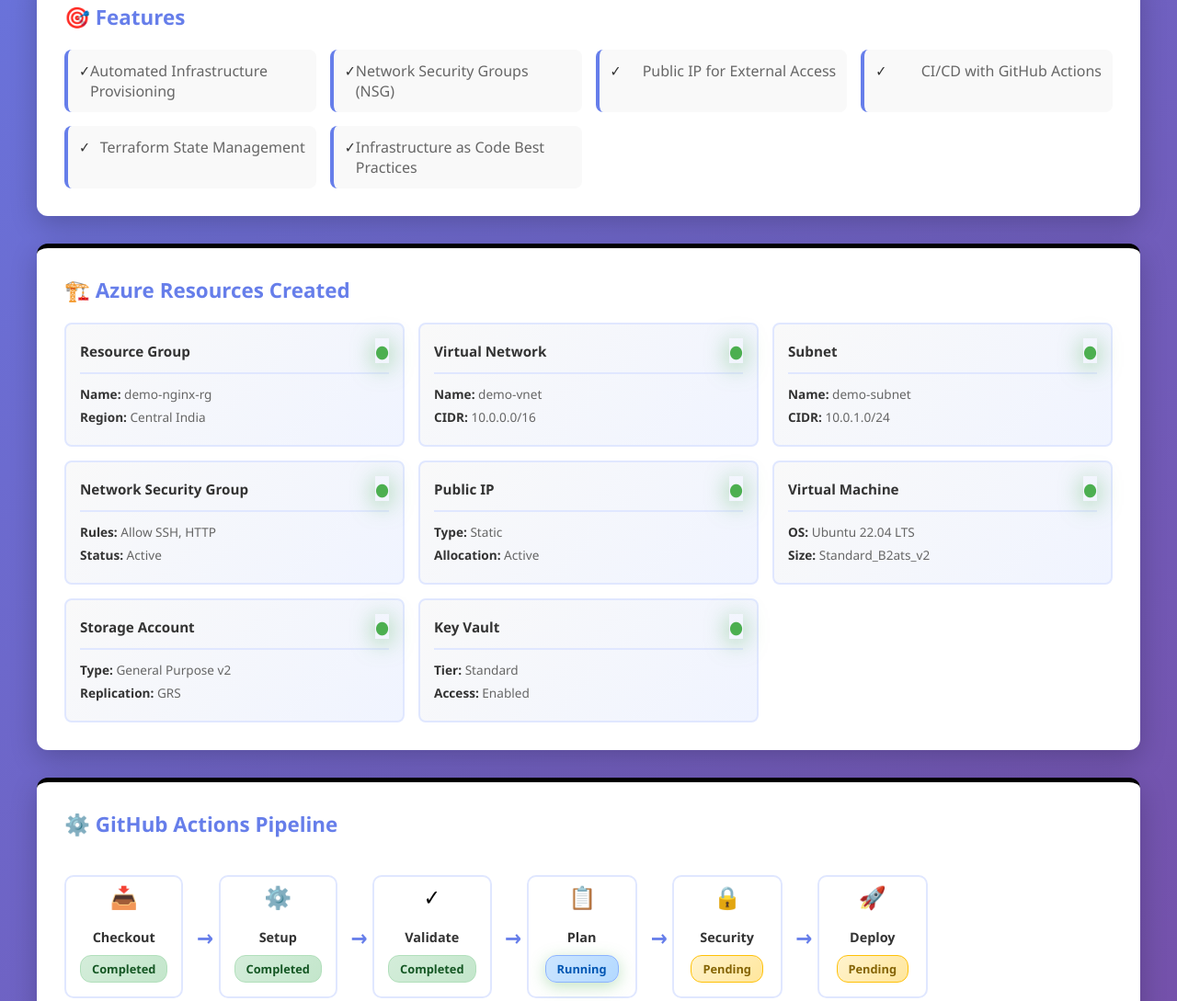
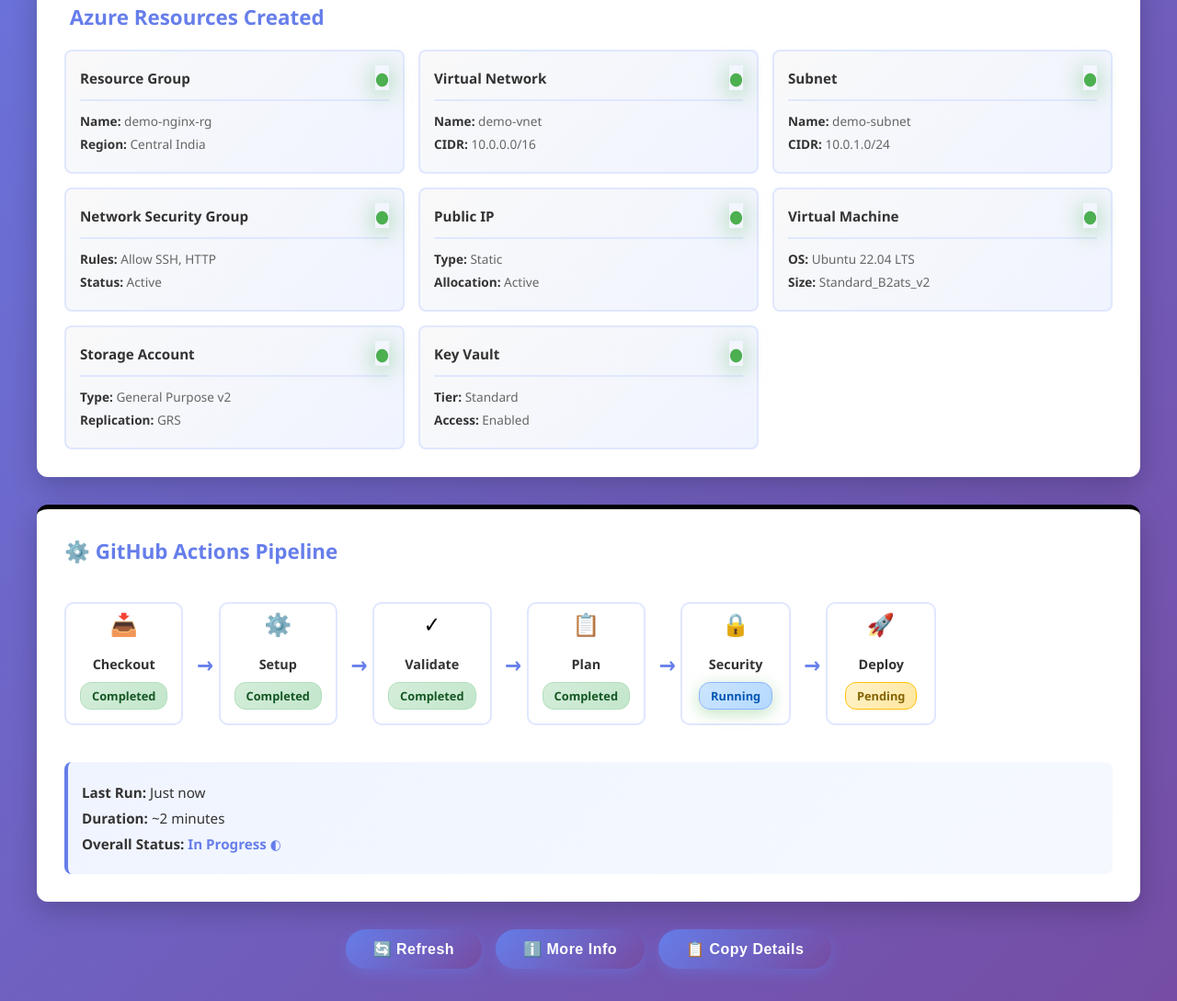
Before and after one commit to PilotOrganisation/terraform-iac, a plain HTML site: page terraform/web-app/index.html in a window 1280 px wide. Shown: the part 831-1920 px from the top of the page at 92% size. Drawn offline with Linux system fonts and the light colour scheme.

Commit message:
Update index.html

```diff
--- a/terraform/web-app/index.html
+++ b/terraform/web-app/index.html
@@ -75,7 +75,7 @@
         }
 
         .card {
-            background: white;
+            background: rgb(255, 255, 255);
             border-radius: 12px;
             padding: 30px;
             box-shadow: 0 10px 30px rgba(0, 0, 0, 0.2);
@@ -561,37 +561,7 @@
         </div>
 
         <div class="info-section">
-            <h3>🎯 Features</h3>
-            <div class="info-grid">
-                <div class="info-item">
-                    <strong>✓</strong>
-                    <span>Automated Infrastructure Provisioning</span>
-                </div>
-                <div class="info-item">
-                    <strong>✓</strong>
-                    <span>Network Security Groups (NSG)</span>
-                </div>
-                <div class="info-item">
-                    <strong>✓</strong>
-                    <span>Public IP for External Access</span>
-                </div>
-                <div class="info-item">
-                    <strong>✓</strong>
-                    <span>CI/CD with GitHub Actions</span>
-                </div>
-                <div class="info-item">
-                    <strong>✓</strong>
-                    <span>Terraform State Management</span>
-                </div>
-                <div class="info-item">
-                    <strong>✓</strong>
-                    <span>Infrastructure as Code Best Practices</span>
-                </div>
-            </div>
-        </div>
-
-        <div class="info-section">
-            <h3>🏗️ Azure Resources Created</h3>
+            <h3>️ Azure Resources Created</h3>
             <div class="resources-grid">
                 <div class="resource-item">
                     <div class="resource-header">
@@ -773,18 +743,19 @@
         }
 
         // Update pipeline status
+        let currentStageIndex = 0;
+
         function updatePipelineStatus() {
+            const stages = document.querySelectorAll('.pipeline-stage');
+
             setInterval(() => {
-                const stages = document.querySelectorAll('.pipeline-stage');
-                const randomStageIndex = Math.floor(Math.random() * stages.length);
-
-                // Cycle through stages randomly for demo purposes
+                // Reset all stages
                 stages.forEach((stage, index) => {
                     const status = stage.querySelector('.stage-status');
-                    if (index <= randomStageIndex) {
+                    if (index < currentStageIndex) {
                         status.className = 'stage-status completed';
                         status.textContent = 'Completed';
-                    } else if (index === randomStageIndex + 1) {
+                    } else if (index === currentStageIndex) {
                         status.className = 'stage-status running';
                         status.textContent = 'Running';
                     } else {
@@ -792,7 +763,15 @@
                         status.textContent = 'Pending';
                     }
                 });
-            }, 5000);
+
+                // Move to next stage
+                currentStageIndex++;
+
+                // Loop back to beginning when all stages are complete
+                if (currentStageIndex >= stages.length) {
+                    currentStageIndex = 0;
+                }
+            }, 1000);
         }
 
         // Calculate and display uptime
```
